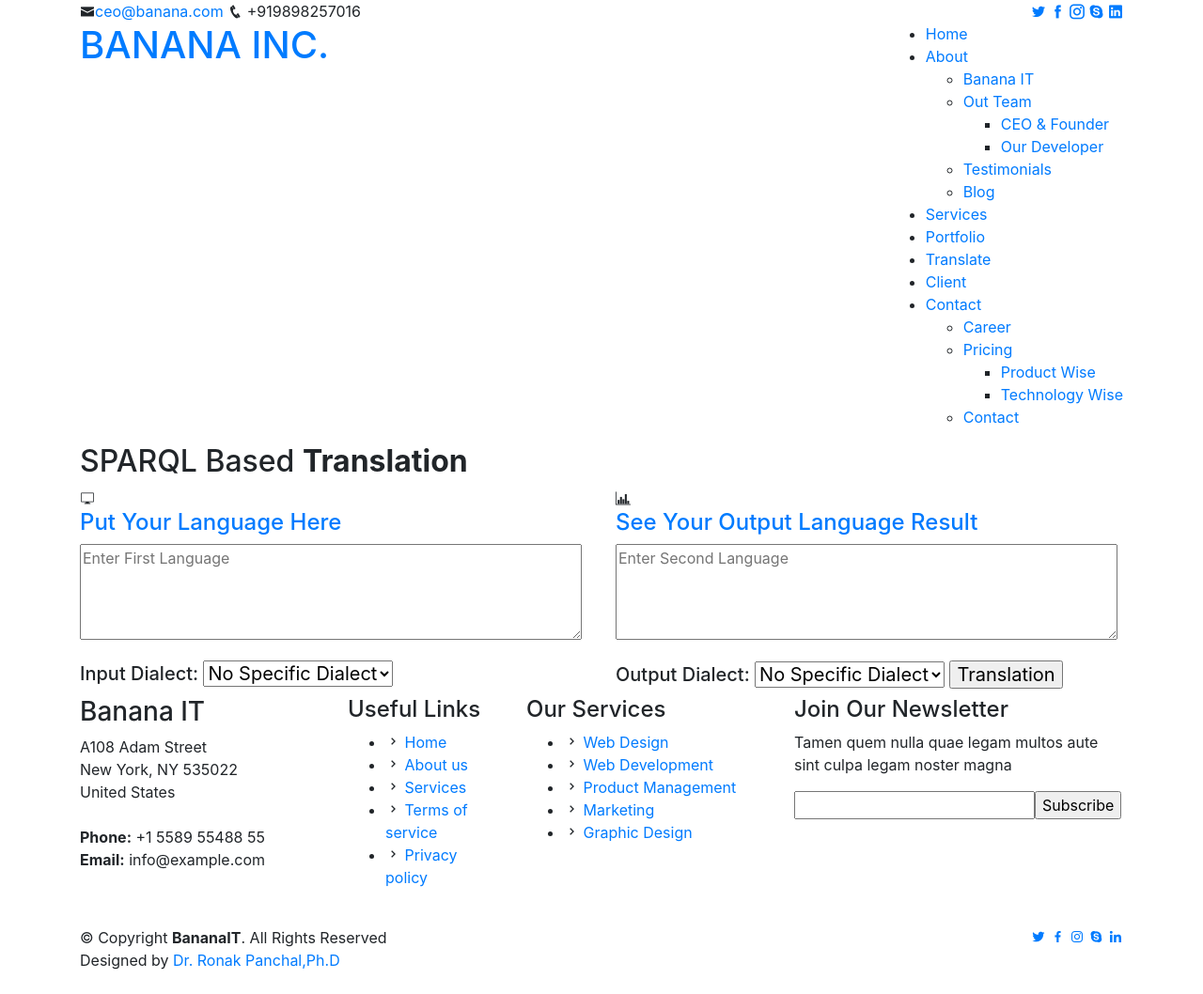
After one commit to ronupanchal/bananaitdjango, a Django app: page /translation/ in a window 1280 px wide. The commit adds this page. Shown: the whole page at 94% size. Run offline with Django 3.2, Linux system fonts and the light colour scheme; data comes from the database, SQL or seed files in the repository; both versions use the stored data as it was after the commit; some libraries are stand-ins or nearby versions; some web fonts are replaced.

Commit message:
Add Our team and translation page

```diff
--- a/bananait/templates/base.html
+++ b/bananait/templates/base.html
@@ -39,9 +39,9 @@
   <!-- ======= Header ======= -->
   {% include 'menu.html' %}
  <main id="main">
-{% block container %}
+  {% block container %}
 
-            {% endblock %}
+  {% endblock %}
 
   </main><!-- End #main -->
 <!-- ======= Footer ======= -->
--- a/bananait/templates/menu.html
+++ b/bananait/templates/menu.html
@@ -10,7 +10,7 @@
 
       <nav class="nav-menu d-none d-lg-block">
         <ul>
-          <li class="active"><a href="index.html">Home</a></li>
+          <li class="active"><a href="{% url 'index' %}">Home</a></li>
           <li class="drop-down"><a href="">About</a>
             <ul>
               <li><a href="aboutbananait.html">Banana IT</a></li>
@@ -26,6 +26,7 @@
           </li>
           <li><a href="services.html">Services</a></li>
           <li><a href="portfolio.html">Portfolio</a></li>
+          <li><a href="{% url 'translate' %}">Translate</a></li>
           <li><a href="client.html">Client</a></li>
 
           {% comment %} <li class="drop-down"><a href="">Drop Down</a>
--- /dev/null
+++ b/bananait/templates/translation.html
@@ -0,0 +1,57 @@
+ {% extends 'base.html' %}
+ {% load static %}
+ {% block container %}
+  <main id="main">
+
+     <!-- ======= Services Section ======= -->
+    <section id="services" class="services">
+      <div class="container">
+
+        <div class="section-title" data-aos="fade-up">
+          <h2>SPARQL Based <strong>Translation</strong></h2>
+        </div>
+        <form action="" method="post">
+        <div class="row">
+          <div class="col-lg">
+            <div class="icon-box" data-aos="fade-up">
+              <div class="icon"><i class="icofont-computer"></i></div>
+              <h4 class="title"><a href="">Put Your Language Here</a></h4>
+              <p class="description"><textarea name="first" id="first" placeholder="Enter First Language" rows="4" cols="50"></textarea></p>
+              <h5>Input Dialect:
+                  <select class="form-select" aria-label="Default select example">
+                    <option selected>No Specific Dialect</option>
+                    <option value="1">English</option>
+                    <option value="2">Gujarati</option>
+                    <option value="3">Hindi</option>
+                    <option value="4">Spanish</option>
+                  </select>
+                </h5>
+            </div>
+          </div>
+          <div class="col-lg">
+            <div class="icon-box" data-aos="fade-up" data-aos-delay="100">
+              <div class="icon"><i class="icofont-chart-bar-graph"></i></div>
+              <h4 class="title"><a href="">See Your Output Language Result</a></h4>
+              <p class="description"><textarea name="second" id="second" placeholder="Enter Second Language" rows="4" cols="50" ></textarea></p>
+               <h5>Output Dialect:
+                  <select class="form-select" aria-label="Default select example">
+                    <option selected>No Specific Dialect</option>
+                   <option value="1">English</option>
+                    <option value="2">Gujarati</option>
+                    <option value="3">Hindi</option>
+                    <option value="4">Spanish</option>
+                  </select>
+                   <input type="submit" name="submit" value="Translation" />
+               </h5>
+            </div>
+          </div>
+
+        </div>
+
+      </form>
+      </div>
+    </section><!-- End Services Section -->
+
+
+  </main><!-- End #main -->
+{% endblock %}
--- a/bananait/webbanana/urls.py
+++ b/bananait/webbanana/urls.py
@@ -5,4 +5,5 @@ from webbanana import views
 urlpatterns = [
     path('', views.index, name='index'),
     path('ourteam/', views.ourteam, name='ourteam'),
+    path('translation/', views.translate, name='translate'),
 ]
--- a/bananait/webbanana/views.py
+++ b/bananait/webbanana/views.py
@@ -11,4 +11,10 @@ def index(request):
 
 def ourteam(request):
     teams = TblTeam.objects.all()
-    return render(request, 'ourteam.html', {'teams': teams})
+    contacts = TblContact.objects.all()
+    return render(request, 'ourteam.html', {'contacts': contacts,'teams': teams})
+
+
+def translate(request):
+    contacts = TblContact.objects.all()
+    return render(request, 'translation.html', {'contacts': contacts})
```
Also changed, not shown: bananait/templates/ourteam.html (+4 -4 lines), bananait/db.sqlite3, bananait/media/photo/my_pic.jpg (added).
